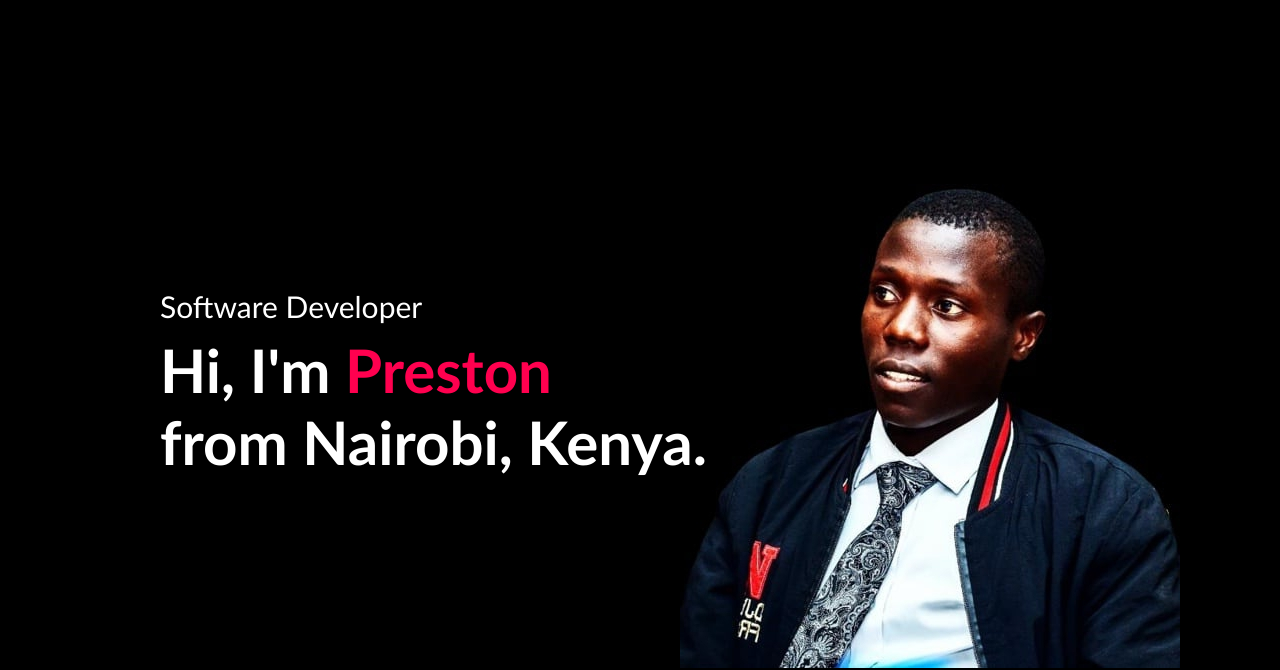
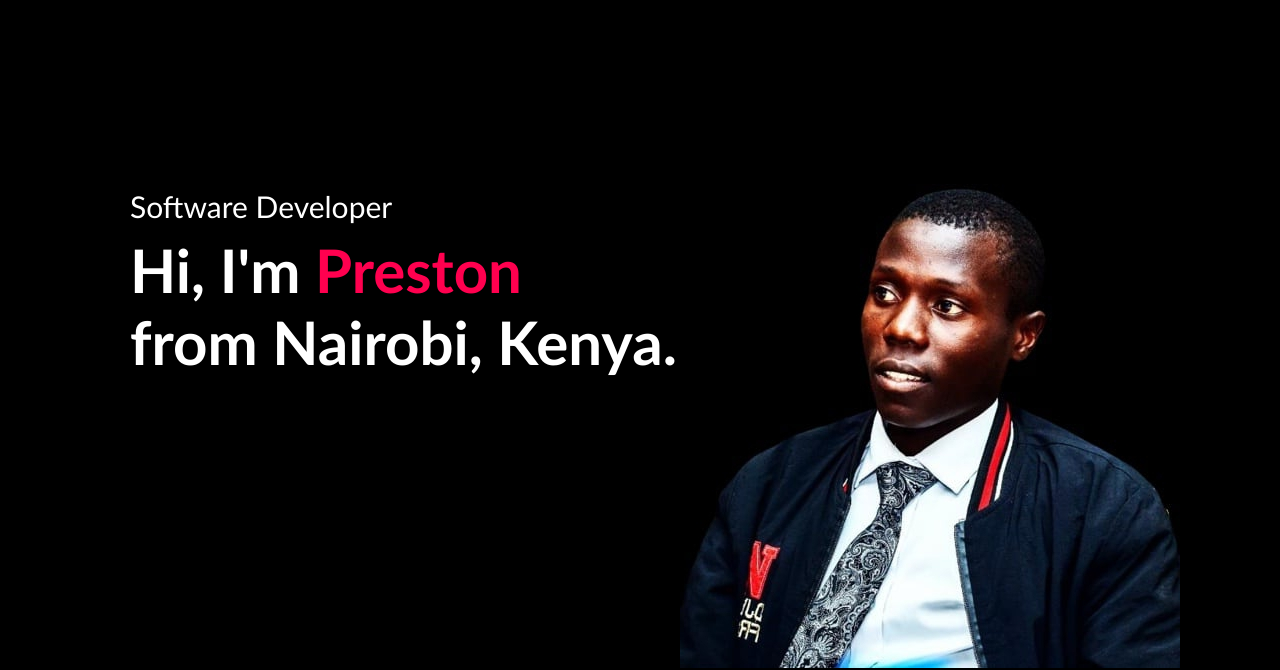
Before and after one commit to preston-56/Personal-Portfolio, a plain HTML site: page index.html in a window 1280 px wide. Shown: the part 132-802 px from the top of the page. Drawn offline with Linux system fonts and the light colour scheme.

Commit message:
adjust header-text

```diff
--- a/css/style.css
+++ b/css/style.css
@@ -70,9 +70,9 @@ nav ul li a:hover::after{
 }
 
 .header-text{
-    margin-top: 300px;
+    margin-top: 200px;
     font-size: 30px ;
-    padding-left: 160px;
+    padding-left: 130px;
 }
 
 .header-text p{
```
